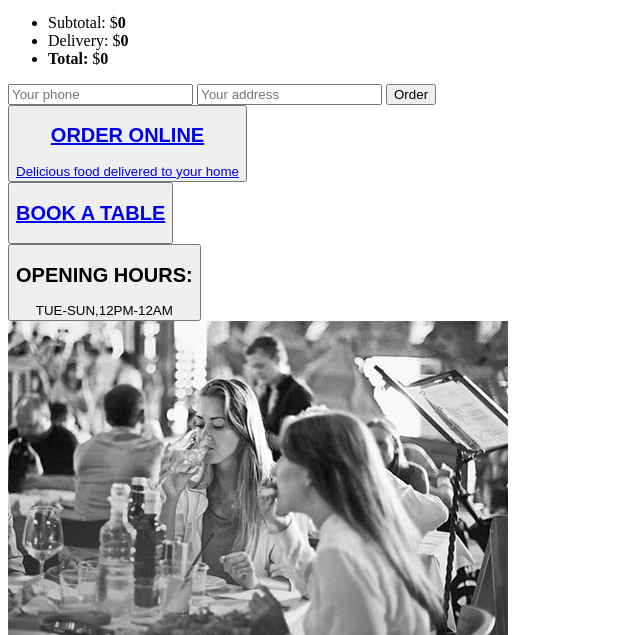
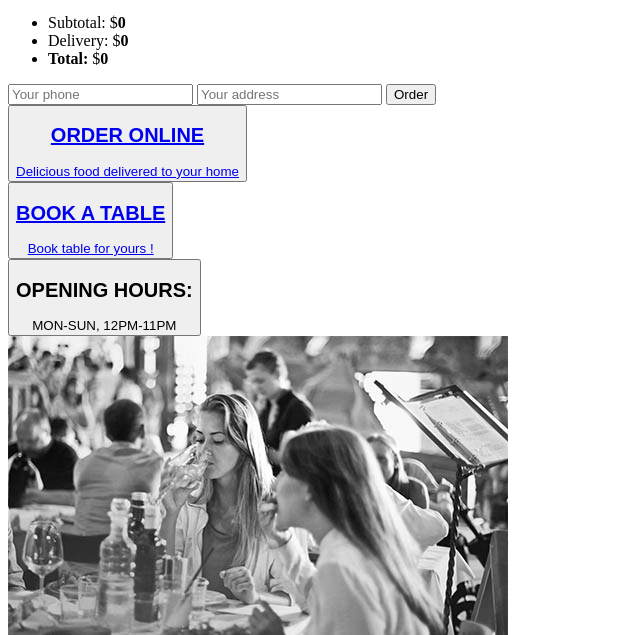
Before and after one commit to JarekGramacki/project-pizzeria, a website with bundled scripts: page src/index.html in a window 1280 px wide. Shown: the part 165-800 px from the top of the page, without its empty margins (0-640 px from the left). Built offline with nearby package versions, Linux system fonts and the light colour scheme; files whose address does not match are found by name.

Commit message:
Add changest to index html

```diff
--- a/src/index.html
+++ b/src/index.html
@@ -108,6 +108,11 @@
                   <button class="btn page picture-2">
                     <a href="#">
                       <h2>BOOK A TABLE</h2>
+                      <div class= "overlay">
+                        <div class= "paragraph">
+                          Book table for yours !
+                        </div>
+                      </div>
                     </a>
                   </button>
                 </div>
@@ -117,7 +122,11 @@
                   <a href="#"
                     ><button class="btn opening">
                       <h2>OPENING HOURS:</h2>
-                      <span>TUE-SUN,12PM-12AM</span>
+                      <div class= "overlay">
+                        <div class= "paragraph">
+                          MON-SUN, 12PM-11PM
+                        </div>
+                      </div>
                     </button>
                   </a>
                 </div>
```
